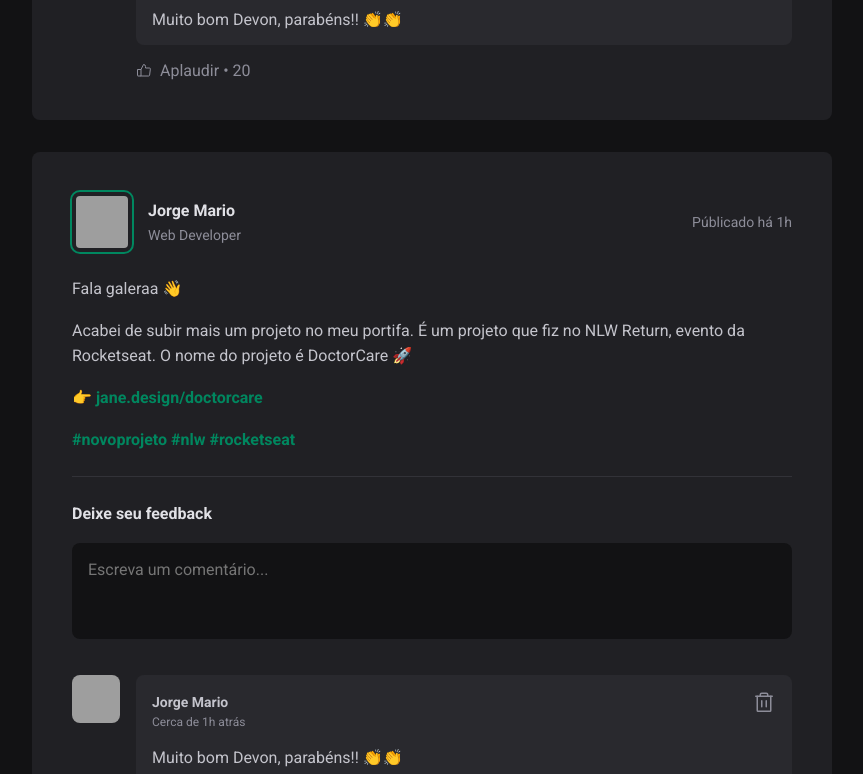
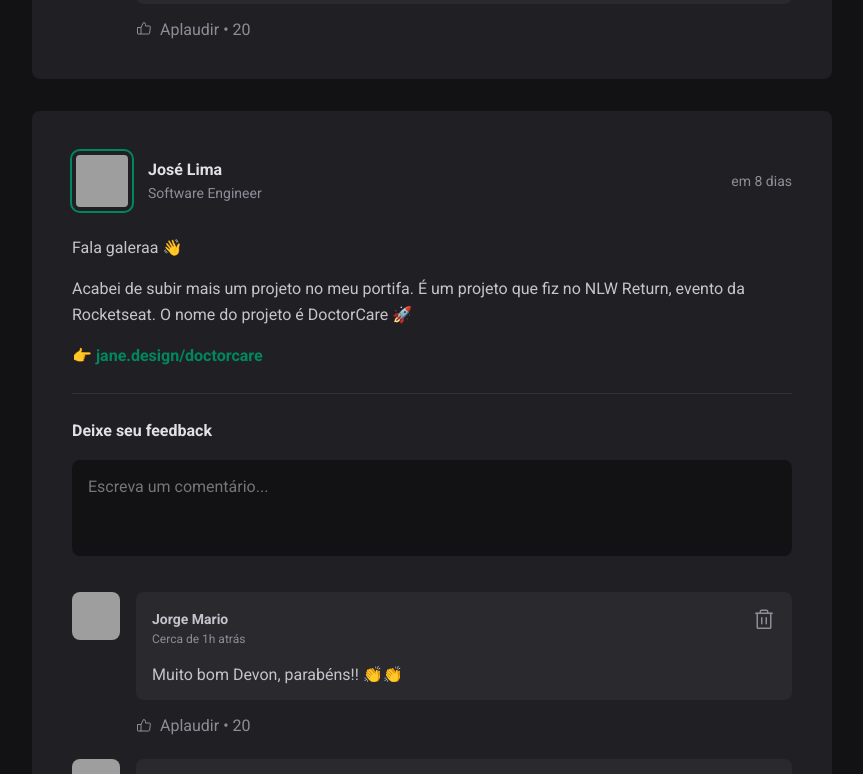
Before and after one commit to gemario/ignite-estudo, a React (Vite) app in the folder react-js-updated/content/01-fundamentos-reactjs/: page / in a window 1280 px wide. Shown: the part 1033-1807 px from the top of the page, without its empty margins (352-1215 px from the left). Built offline with nearby package versions, Linux system fonts and the light colour scheme; grey boxes are pictures that could not be loaded.

Commit message:
Os motores do React - Propriedades do Post

```diff
--- a/react-js-updated/content/01-fundamentos-reactjs/package.json
+++ b/react-js-updated/content/01-fundamentos-reactjs/package.json
@@ -9,6 +9,7 @@
     "preview": "vite preview"
   },
   "dependencies": {
+    "date-fns": "^2.29.3",
     "phosphor-react": "^1.4.1",
     "react": "^18.2.0",
     "react-dom": "^18.2.0"
--- a/react-js-updated/content/01-fundamentos-reactjs/src/App.jsx
+++ b/react-js-updated/content/01-fundamentos-reactjs/src/App.jsx
@@ -5,6 +5,37 @@
 import styles from './App.module.css';
 
 import './global.css';
+
+const posts = [
+  {
+    id: 1,
+    author: {
+      avatarURL: 'http://github.com/gemario.png',
+      name: 'Jorge Mario',
+      role: 'Web Developer'
+    },
+    content: [
+      { type: 'paragraph', content: 'Fala galeraa 👋' },
+      { type: 'paragraph', content: 'Acabei de subir mais um projeto no meu portifa. É um projeto que fiz no NLW Return, evento da Rocketseat. O nome do projeto é DoctorCare 🚀' },
+      { type: 'link', content: '👉 jane.design/doctorcare' },
+    ],
+    publishedAt: new Date('2022-09-29 00:32:26'),
+  },
+  {
+    id: 2,
+    author: {
+      avatarURL: 'http://github.com/jcolscript.png',
+      name: 'José Lima',
+      role: 'Software Engineer'
+    },
+    content: [
+      { type: 'paragraph', content: 'Fala galeraa 👋' },
+      { type: 'paragraph', content: 'Acabei de subir mais um projeto no meu portifa. É um projeto que fiz no NLW Return, evento da Rocketseat. O nome do projeto é DoctorCare 🚀' },
+      { type: 'link', content: '👉 jane.design/doctorcare' },
+    ],
+    publishedAt: new Date('2022-10-07 00:32:26'),
+  },
+];
 
 export function App() {
 
@@ -18,14 +49,17 @@
         <Sidebar />
 
         <main>
-          <Post
-            author="Jorge Mario"
-            content="Lorem ipsum dolor, sit amet consectetur adipisicing elit. Maiores accusamus placeat necessitatibus ex alias maxime ullam eius. Animi, nam perferendis esse possimus eaque praesentium eos accusamus, voluptatum repudiandae provident placeat!"
-          />
-          <Post
-            author="Paulo Plinio"
-            content="Lorem ipsum dolor, sit amet consectetur adipisicing elit. Lorem ipsum dolor sit amet consectetur adipisicing elit. Dicta temporibus excepturi sit veniam, dolore minus? Quibusdam numquam quasi commodi iure magnam, dolorum soluta sit quam ad voluptatum illum perspiciatis asperiores?"
-          />
+
+          {posts.map(post => {
+            return (
+              <Post
+                author={post.author}
+                content={post.content}
+                publishedAt={post.publishedAt}
+              />
+            )
+          })}
+
         </main>
       </div>
     </div>
--- a/react-js-updated/content/01-fundamentos-reactjs/src/components/Post.jsx
+++ b/react-js-updated/content/01-fundamentos-reactjs/src/components/Post.jsx
@@ -1,30 +1,45 @@
+import { format, formatDistanceToNow } from 'date-fns';
+import ptBR from 'date-fns/locale/pt-BR';
+
+
 import { Avatar } from './Avatar';
 import { Comment } from './Comment';
+
 import styles from './Post.module.css';
 
-export function Post() {
+export function Post({ author, publishedAt, content }) {
+  const publishedDateFormatted = format(publishedAt, "dd 'de' LLLL 'às' HH:mm'h'", {
+    locale: ptBR,
+  })
+
+  const publishedDateRelativeToNow = formatDistanceToNow(publishedAt,{
+    locale: ptBR,
+    addSuffix: true,
+  })
+
   return (
     <article className={styles.post}>
       <header>
         <div className={styles.author}>
-          <Avatar src="https://github.com/gemario.png" />
+          <Avatar src={author.avatarURL} />
           <div className={styles.authorInfo}>
-            <strong>Jorge Mario</strong>
-            <span>Web Developer</span>
+            <strong>{author.name}</strong>
+            <span>{author.role}</span>
           </div>
         </div>
-        <time title='29 de Setembro às 20:53h' dateTime="2022-09-29 20:53:30">Públicado há 1h</time>
+        <time title={publishedDateFormatted} dateTime={publishedAt.toISOString()}>
+          {publishedDateRelativeToNow}
+        </time>
       </header>
 
       <div className={styles.content}>
-        <p>Fala galeraa 👋</p>
-        <p>Acabei de subir mais um projeto no meu portifa. É um projeto que fiz no NLW Return, evento da Rocketseat. O nome do projeto é DoctorCare 🚀</p>
-        <p>👉 <a href="">jane.design/doctorcare</a></p>
-        <p>
-          <a href="">#novoprojeto</a>{' '}
-          <a href="">#nlw</a>{' '}
-          <a href="">#rocketseat</a>
-        </p>
+        {content.map(line => {
+          if (line.type === 'paragraph') {
+            return <p>{line.content}</p>
+          } else if (line.type === 'link') {
+            return <p><a href="#">{line.content}</a></p>
+          }
+        })}
       </div>
 
       <form className={styles.commentForm}>
```
Also changed, not shown: 1 other file (tests, documents, lock files or other folders).
